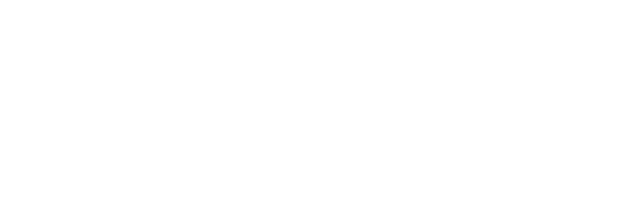
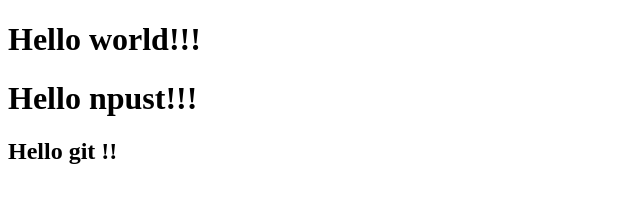
Before and after one commit to wisisimon/gitdemo, a plain HTML site: page index.html in a window 1280 px wide. Shown: the whole page, without its empty margins (0-640 px from the left). Drawn offline with Linux system fonts and the light colour scheme.

Commit message:
修改抬頭 新增首頁文字

```diff
--- a/index.html
+++ b/index.html
@@ -3,10 +3,12 @@
 <head>
 	<meta charset="utf-8">
 	<meta http-equiv="X-UA-Compatible" content="IE=edge">
-	<title></title>
+	<title>Hello world</title>
 	<link rel="stylesheet" href="">
 </head>
 <body>
-
+	<h1>Hello world!!!</h1>
+	<h1>Hello npust!!!</h1>
+	<h2>Hello git !!</h2>
 </body>
 </html>
```
